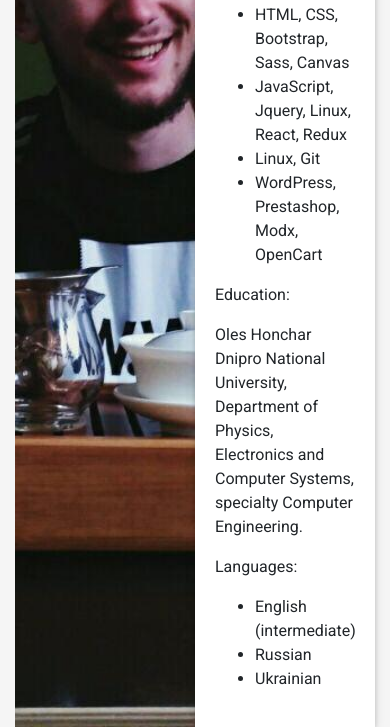
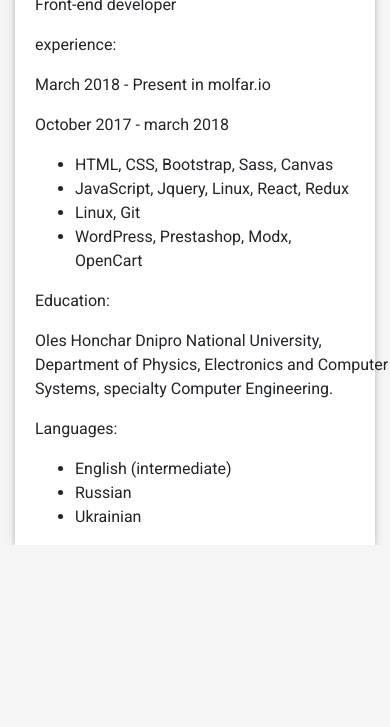
Before and after one commit to antonRoyenko/headwork, a React app: page /profile in a window 390 px wide. Shown: the part 449-1176 px from the top of the page. After the commit the page ends 994 px from the top, so only its background shows below. Built offline with nearby package versions, Linux system fonts and the light colour scheme.

Commit message:
finish work

```diff
--- a/src/App.scss
+++ b/src/App.scss
@@ -30,6 +30,22 @@ main {
           justify-content: space-between;
         }
       }
+  }
+
+  .profile {
+    display: flex;
+    background: #fff;
+    box-shadow: 0 2px 5px 0 rgba(0, 0, 0, 0.16), 0 2px 10px 0 rgba(0, 0, 0, 0.12);
+    border: 0;
+    font-weight: 400;
+
+    .photo, .about {
+      width: 50%;
+    }
+
+    .about {
+      margin-left: 20px;
+    }
   }
 }
 
@@ -67,6 +83,26 @@ main {
   }
 }
 
+@media (min-width: 320px) and (max-width: 1199px) {
+  main {
+    .profile {
+      display: inline-block;
+
+      .photo, .about {
+        width: 100%;
+      }
+
+      .about {
+        margin-top: 20px;
+
+        ul {
+          width: calc(100% - 40px);
+        }
+      }
+    }
+  }
+}
+
 @media (min-width: 320px) and (max-width: 767px) {
   .collapse:not(.show) {
     display: block !important;
@@ -93,19 +129,3 @@ main {
     }
   }
 }
-
-.profile {
-  display: flex;
-
-  .photo, .about {
-    width: 50%;
-  }
-
-  .about {
-    background: #fff;
-    padding: 20px;
-    box-shadow: 0 2px 5px 0 rgba(0, 0, 0, 0.16), 0 2px 10px 0 rgba(0, 0, 0, 0.12);
-    border: 0;
-    font-weight: 400;
-  }
-}
```
